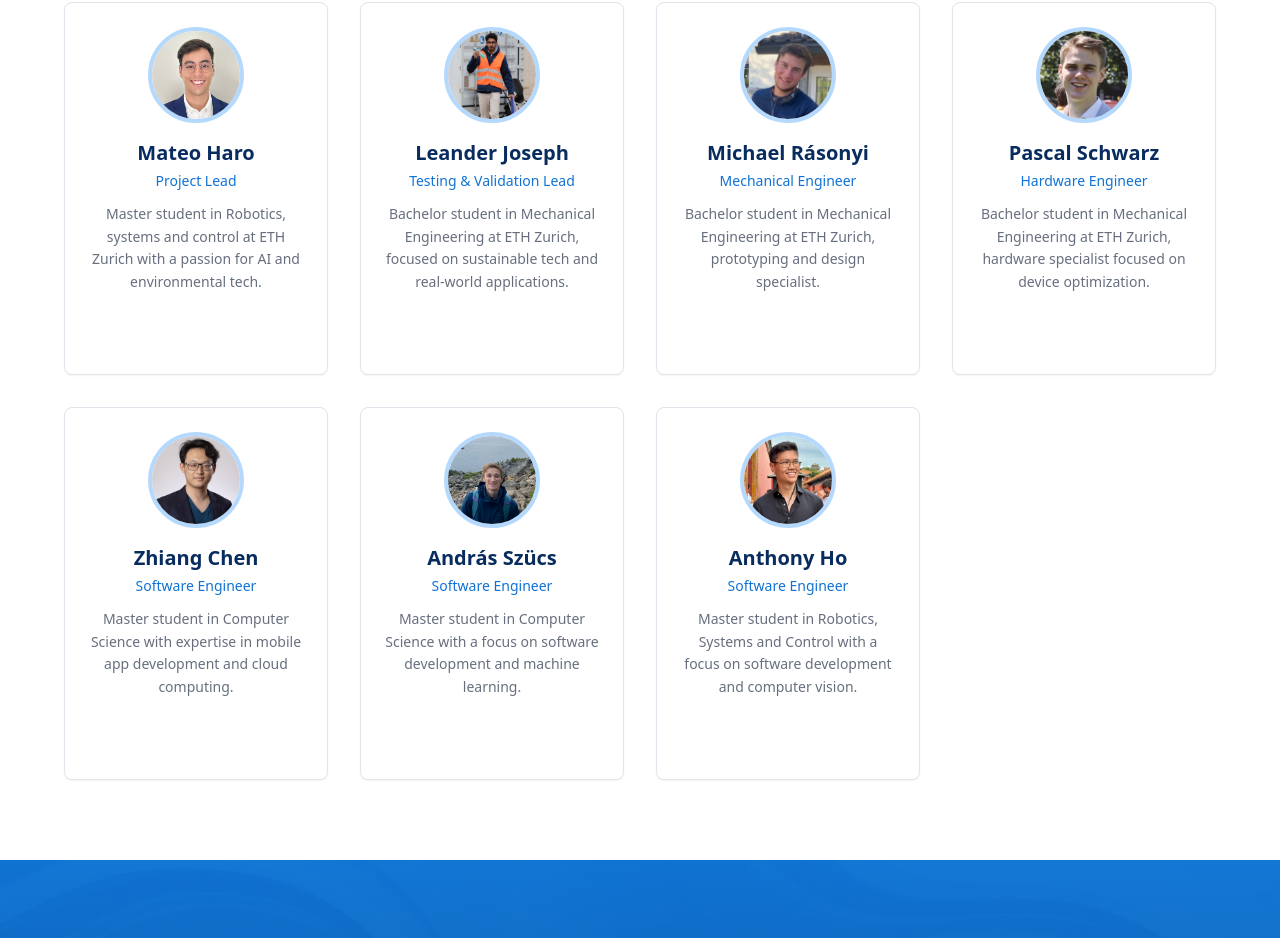
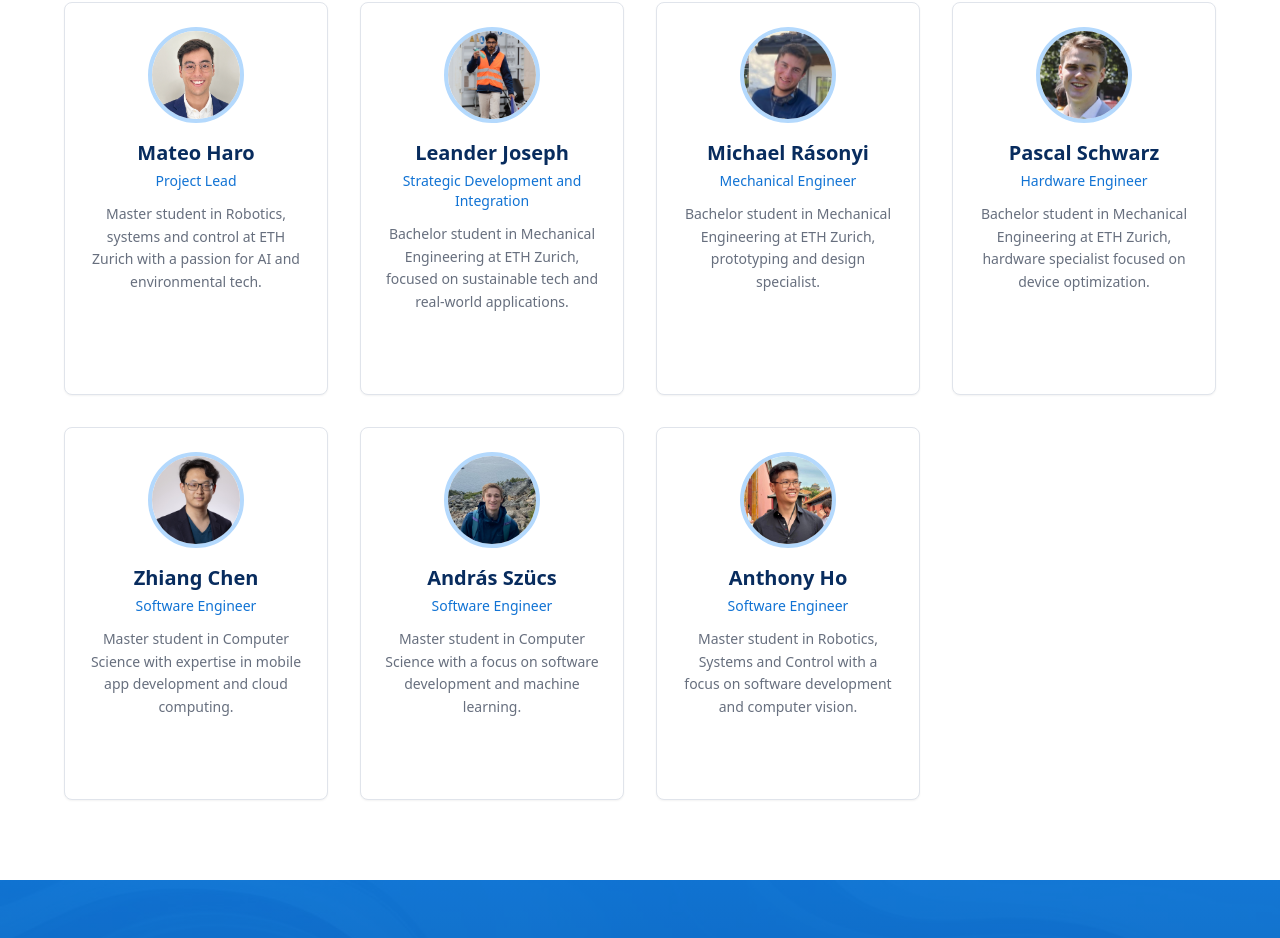
Before and after one commit to mateo-haro/sara-website, a React (Vite) app: page / in a window 1280 px wide. Shown: the part 3867-4805 px from the top of the page. Built offline with nearby package versions, Linux system fonts and the light colour scheme; the HTML template or start-up script is replaced by a standard one.

Commit message:
update Leander's role

```diff
--- a/src/components/Team.tsx
+++ b/src/components/Team.tsx
@@ -26,7 +26,7 @@ const Team = () => {
     },
     {
       name: "Leander Joseph",
-      role: "Testing & Validation Lead",
+      role: "Strategic Development and Integration",
       image: leanderImg,
       initials: "LJ",
       description: "Bachelor student in Mechanical Engineering at ETH Zurich, focused on sustainable tech and real-world applications.",
```
